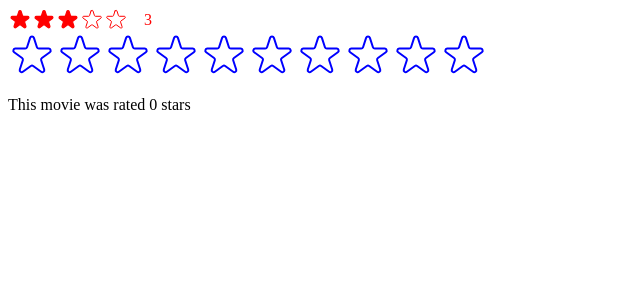
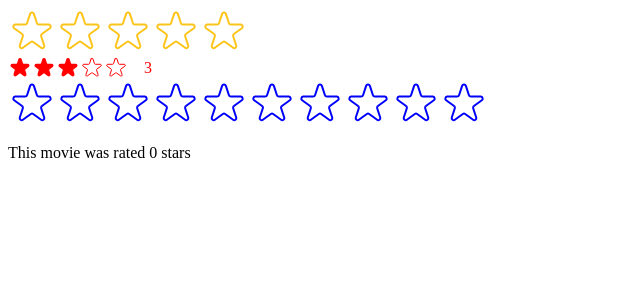
Before and after one commit to 1nv1nc1bl3/use-popcorn, a React (Create React App) app: page / in a window 1280 px wide. Shown: the top 300 px of the page, without its empty margins (0-640 px from the left). Built offline with nearby package versions, Linux system fonts and the light colour scheme.

Commit message:
nothing to commit

```diff
--- a/src/StarRating.js
+++ b/src/StarRating.js
@@ -1,6 +1,5 @@
 import React from 'react';
 import { useState } from 'react';
-import PropTypes from 'prop-types';
 
 const containerStyle = {
     display: 'flex',
@@ -10,10 +9,6 @@ const containerStyle = {
 const starContainerStyle = {
     display: 'flex',
     // gap: '4px',
-};
-
-StarRating.propTypes = {
-    maxRating: PropTypes.number,
 };
 
 export default function StarRating({
--- a/src/index.js
+++ b/src/index.js
@@ -23,7 +23,7 @@ const root = ReactDOM.createRoot(document.getElementById('root'));
 root.render(
     <React.StrictMode>
         <StarRating
-            maxRating={'sss'}
+            maxRating={'5'}
             messages={['Terrible', 'Bad', 'Okay', 'Good', 'Amazing']}
         />
         <StarRating size={24} color='red' className='test' defaultRating={3} />
```
Also changed, not shown: 1 other file (tests, documents, lock files or other folders).
